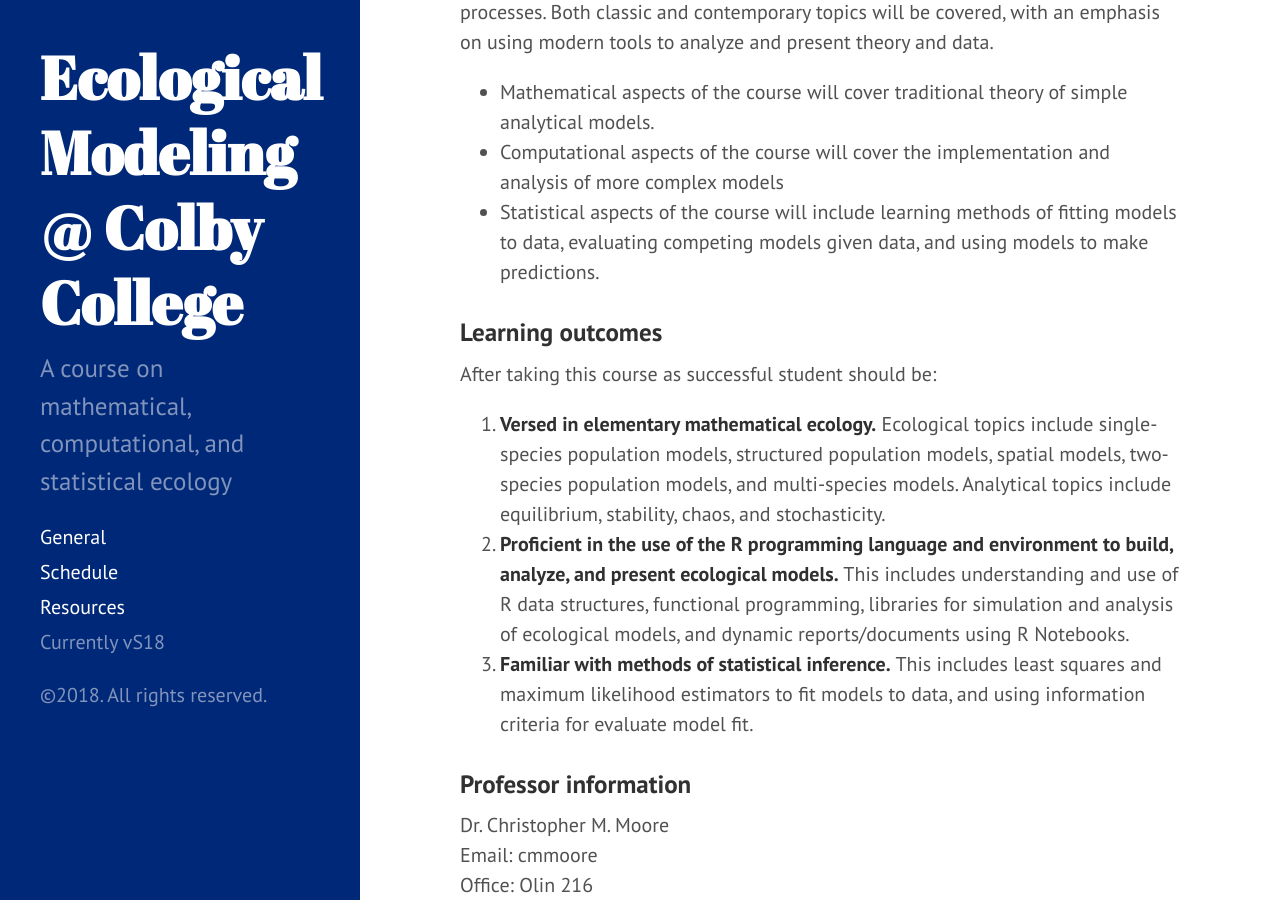
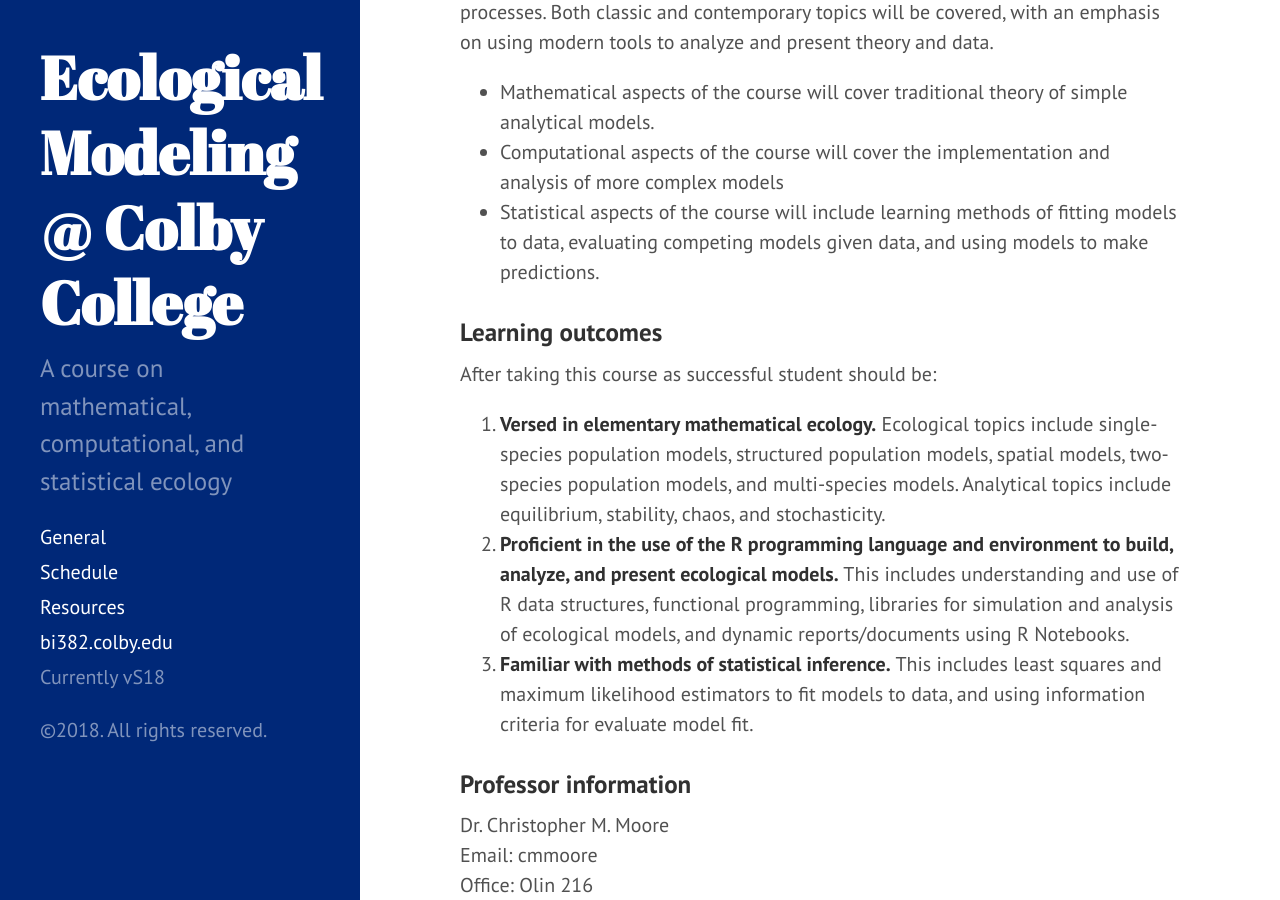
Before and after one commit to ColbyEcology/BI382_2018_Spring, a Jekyll site: the page built from index.md, in a window 1280 px wide and 900 px high, scrolled down 374 px. Built offline with Jekyll 4.4.1, drawn with Linux system fonts in a browser that asks for light colours.

Commit message:
added bi382 link to sidebar

```diff
--- a/_includes/sidebar.html
+++ b/_includes/sidebar.html
@@ -13,6 +13,7 @@
       <a class="sidebar-nav-item{% if page.url == site.baseurl %} active{% endif %}" href="{{ site.baseurl }}">General</a>
       <a class="sidebar-nav-item" href="https://colbyecology.github.io/Schedule">Schedule</a>
       <a class="sidebar-nav-item" href="https://colbyecology.github.io/Resources">Resources</a>
+      <a class="sidebar-nav-item" href="bi382.colby.edu">bi382.colby.edu</a>
 
       {% comment %}
         The code below dynamically generates a sidebar nav of pages with
```
